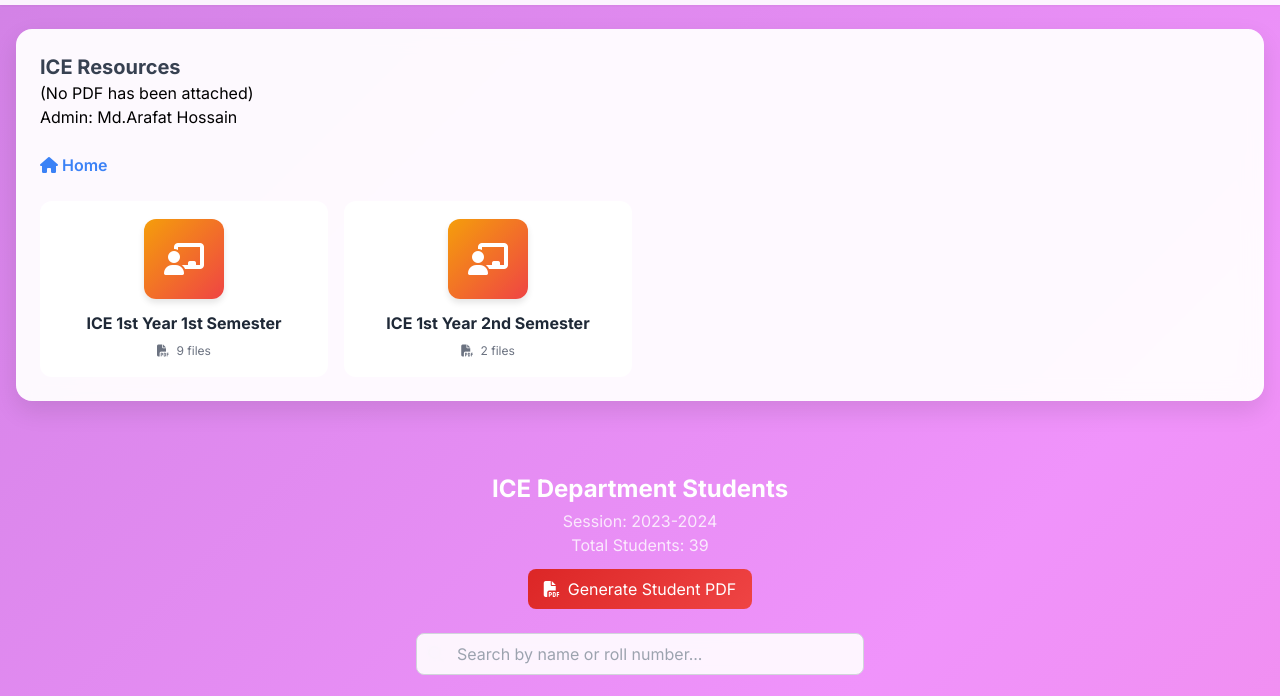
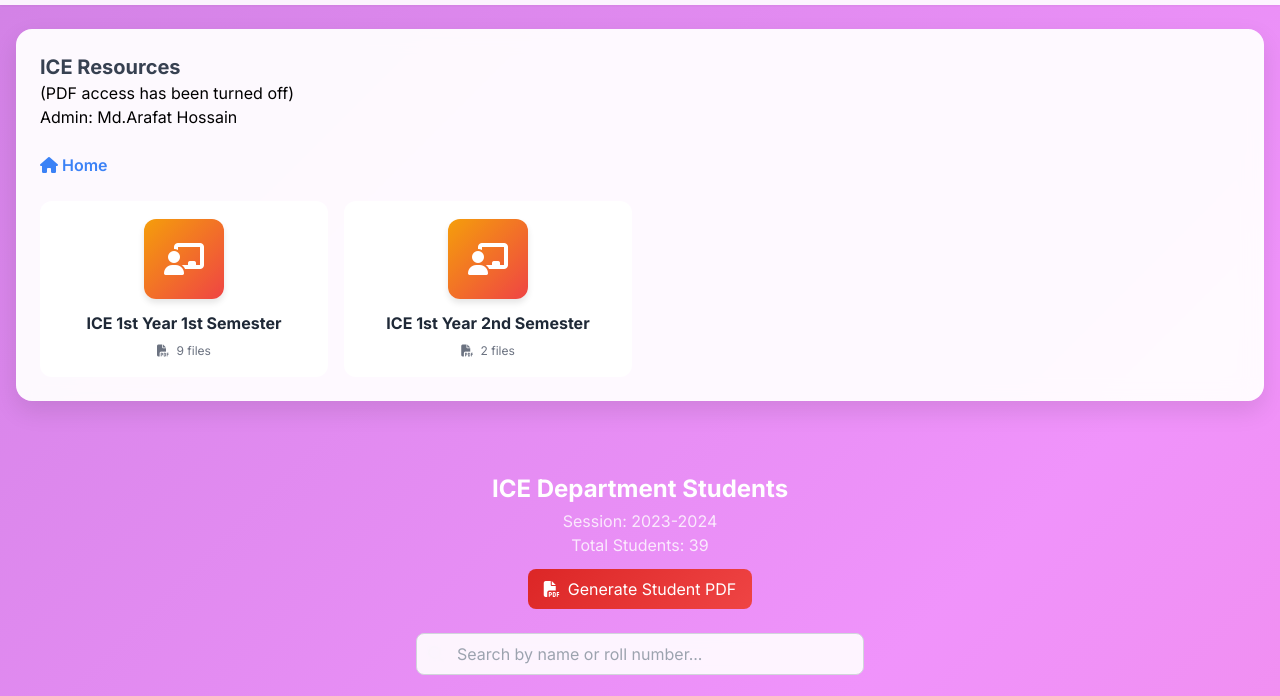
Before and after one commit to arafathossainakash432-alt/ICE_Student, a plain HTML site: page index.html in a window 1280 px wide. Shown: the part 55-751 px from the top of the page. Drawn offline with nearby package versions, Linux system fonts and the light colour scheme.

Commit message:
Update index.html

```diff
--- a/index.html
+++ b/index.html
@@ -246,7 +246,7 @@
         <div class="edu-panel p-6">
             <div class="mb-6">
                 <h1 class="text-xl font-bold text-gray-700">ICE Resources</h1>
-                <h1>(No PDF has been attached) </h1>
+                <h1>(PDF access has been turned off) </h1>
                 <h3>Admin: Md.Arafat Hossain</h3>
             </div>
 
```
